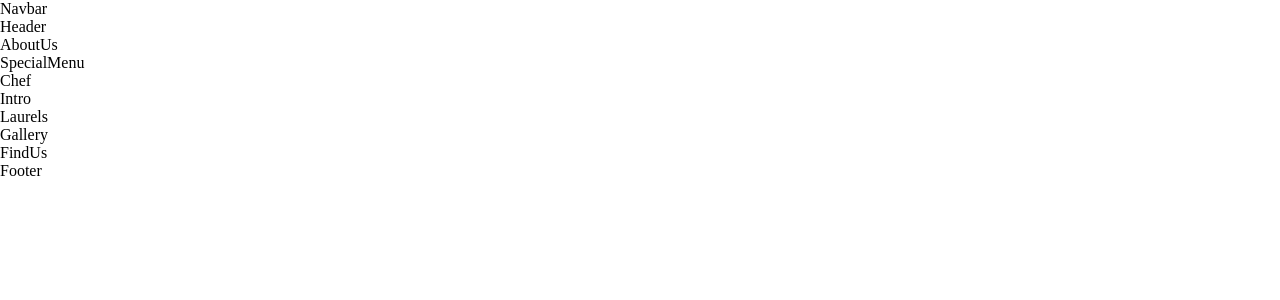
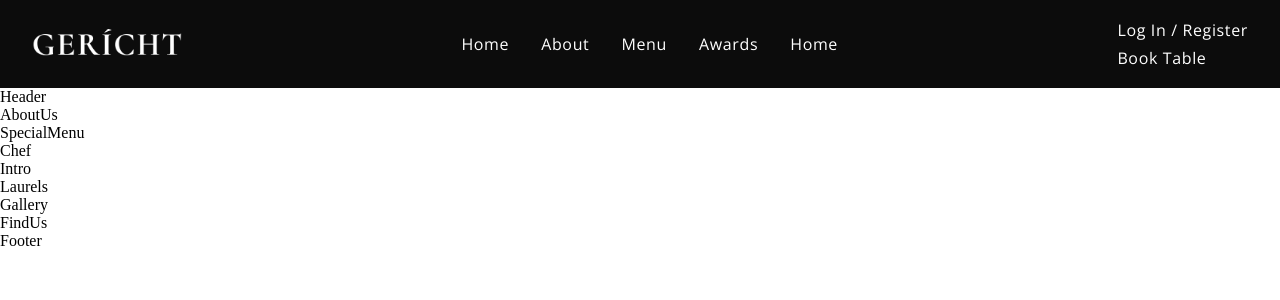
Before and after one commit to Ivandamien/finefood, a React (Create React App) app: page / in a window 1280 px wide. Shown: the top 300 px of the page. Built offline with nearby package versions, Linux system fonts and the light colour scheme; a web font is replaced by a local one.

Commit message:
Building the Navbar

```diff
--- a/src/components/Navbar/Navbar.css
+++ b/src/components/Navbar/Navbar.css
@@ -0,0 +1,35 @@
+    .app__navbar {
+        width: 100%;
+        display: flex;
+        justify-content: space-between;
+        align-items: center;
+        background: var(--color-black);
+        padding: 1rem 2rem;
+    }
+
+    .app__navbar-logo {
+        display: flex;
+        justify-content: flex-start;
+        align-items: center;
+    }
+
+    .app__navbar-logo img {
+        width: 150px;
+    }
+
+    .app__navbar-links {
+        flex: 1;
+        display: flex;
+        justify-content: center;
+        align-items: center;
+        list-style: none;
+    }
+
+    .app__navbar-links li {
+        margin: 0 1rem;
+        cursor: pointer;
+    }
+
+    .app__navbar-links li:hover {
+        color: var(--color-grey);
+    }
--- a/src/components/Navbar/Navbar.jsx
+++ b/src/components/Navbar/Navbar.jsx
@@ -1,11 +1,27 @@
 import React from 'react';
-
+import images from '../../constants/images'
+import { GiHamburgerMenu } from 'react-icons/gi';
+import { MdOutlineRestaurantMenu } from 'react-icons/md';
 import './Navbar.css';
 
 const Navbar = () => (
-  <div>
-    Navbar
-  </div>
+  <nav className='app__navbar'>
+    <div className="app__navbar-logo">
+      <img src={images.gericht} alt="app logo" />
+    </div>
+    <ul className='app__navbar-links'>
+      <li className="p__opensans"><a href="#home">Home</a></li>
+      <li className="p__opensans"><a href="#about">About</a></li>
+      <li className="p__opensans"><a href="#menu">Menu</a></li>
+      <li className="p__opensans"><a href="#awards">Awards</a></li>
+      <li className="p__opensans"><a href="#home">Home</a></li>
+    </ul>
+    <div className="app__navbar-login">
+      <a href="#login" className='p__opensans'>Log in / Register</a>
+      <div/>
+      <a href="/" className="p__opensans">Book Table</a>
+    </div>
+  </nav>
 );
 
 export default Navbar;
```
Also changed, not shown: 1 other file (tests, documents, lock files or other folders).
